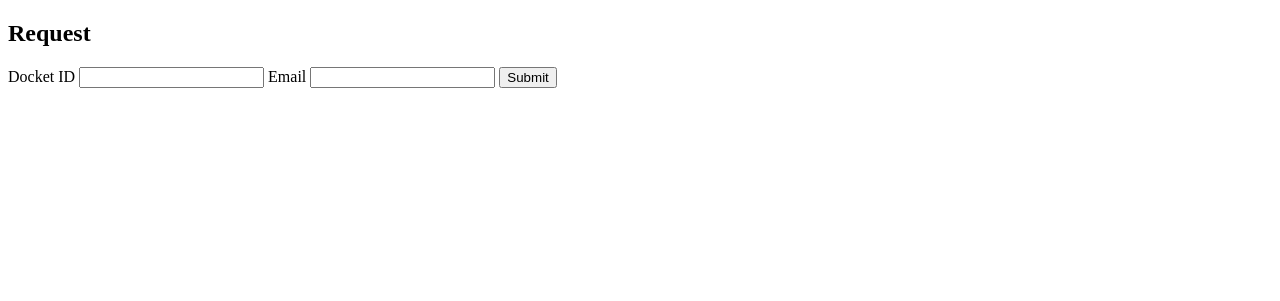
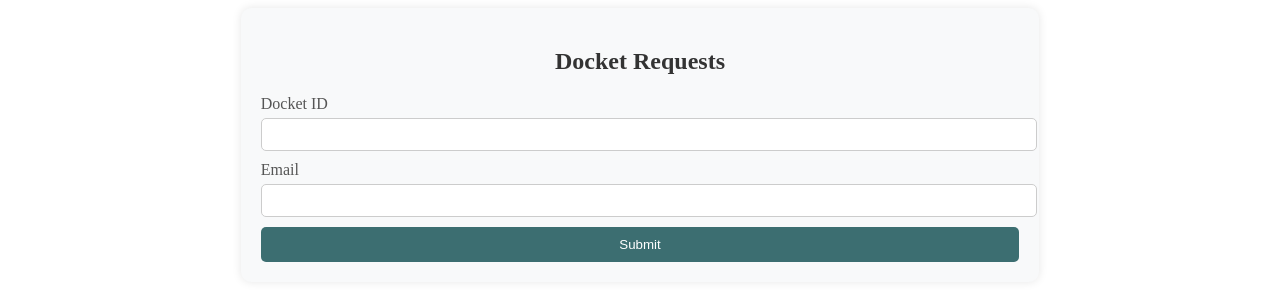
Before and after one commit to cs334s24/zip-system, a Flask app: page / in a window 1280 px wide. Shown: the top 301 px of the page. Run offline with Flask 3, Linux system fonts and the light colour scheme.

Commit message:
Added styles + fix to button

```diff
--- a/templates/index.html
+++ b/templates/index.html
@@ -3,11 +3,13 @@
 <html lang="en">
 <head>
     <meta charset="UTF-8">
-    <title>Request</title>
+    <title>Docket Requests</title>
+    <!-- Link to the CSS file -->
+    <link rel="stylesheet" type="text/css" href="styles.css">
 </head>
 <body>
     <div class="form-container">
-    <h2>Request</h2>
+    <h2>Docket Requests</h2>
     <!-- Form to request docket id and email-->
     <form id="request-form" method="post">
         <div class="form-group">
@@ -19,9 +21,14 @@
         </div>
     </form>
     <!-- Message displayed after email has been sent -->
-    {% if message %}
-        <p>{{ message }}</p>
-    {% endif %}
-    <script src="static/script.js"></script>
+    <div id="message"></div>
+    <script>
+        document.getElementById("request-form").addEventListener("submit", function(event) {
+            event.preventDefault(); // Prevent form submission
+
+            // Display the message
+            document.getElementById("message").textContent = "Form submitted successfully!";
+        });
+    </script>
 </body>
 </html>
--- /dev/null
+++ b/templates/styles.css
@@ -0,0 +1,63 @@
+/* Center the form container */
+.form-container {
+    width: 60%;
+    margin: 0 auto;
+    padding: 20px;
+    background-color: #f8f9fa; /* Light gray background */
+    border-radius: 10px;
+    box-shadow: 0 0 10px rgba(0, 0, 0, 0.1); /* Add a subtle shadow */
+}
+
+/* heading */
+h2 {
+    text-align: center;
+    color: #333;
+}
+
+/* form */
+form {
+    margin-top: 20px;
+}
+
+/* form labels */
+label {
+    display: block;
+    margin-bottom: 5px;
+    color: #555;
+}
+
+/* form inputs */
+input[type="text"],
+input[type="email"] {
+    width: 100%;
+    padding: 8px;
+    margin-bottom: 10px;
+    border: 1px solid #ccc;
+    border-radius: 5px;
+}
+
+/* submit button */
+button[type="submit"] {
+    width: 100%;
+    padding: 10px;
+    background-color: #3C6E71;
+    color: #fff;
+    border: none;
+    border-radius: 5px;
+    cursor: pointer;
+    transition: background-color 0.3s ease;
+}
+
+button[type="submit"]:hover {
+    background-color: #80d0d4;
+}
+
+/* Style the message */
+.message {
+    margin-top: 20px;
+    padding: 10px;
+    background-color: #d4edda;
+    color: #155724;
+    border: 1px solid #c3e6cb;
+    border-radius: 5px;
+}
```
